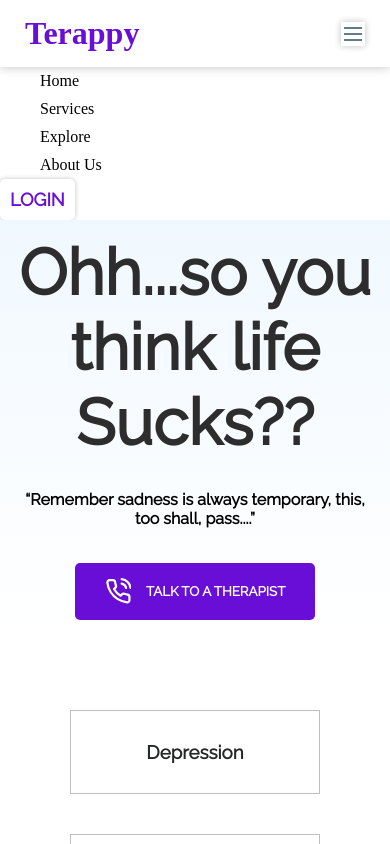
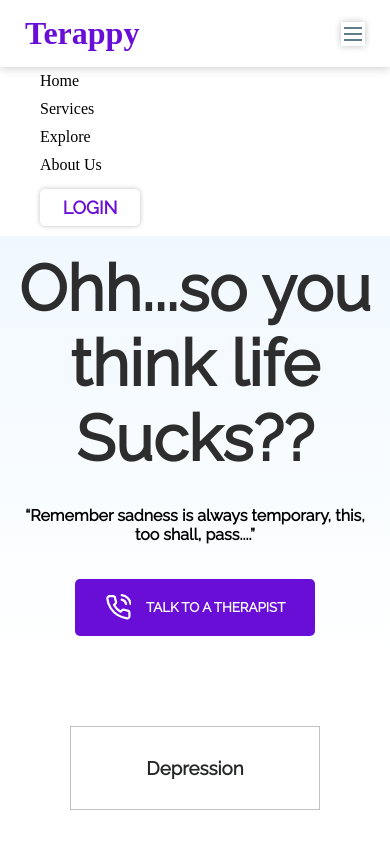
Before and after one commit to Amedzro-Elikplim/Terappy-frontend, a React (Create React App) app: page / in a window 390 px wide. Both pictures are taken after a click on the icon 353 px from the left and 33 px from the top of the page. Shown: the top 844 px of the page. Built offline with nearby package versions, Linux system fonts and the light colour scheme; a web font is replaced by a local one.

Commit message:
fix nav button position in mobile view mode

```diff
--- a/src/components/Navbar/Nav.js
+++ b/src/components/Navbar/Nav.js
@@ -90,6 +90,8 @@ const NavLinksDropdown = styled(Navlinks)`
 `
 
 const DropdownNavButton = styled(NavButton)`
-    margin: 10px 40px;
-    padding: 5px;
+   margin: 10px 40px;
+   width: 100px;
+   padding: 8px;
+
 `
--- a/src/components/Navbar/NavButton.js
+++ b/src/components/Navbar/NavButton.js
@@ -3,11 +3,11 @@ import { primaryColor, navBg } from "../../utils/color/Color";
 import { primaryFont} from "../../utils/fonts/font";
 import { useHistory } from "react-router-dom";
 
-const NavButton = () => {
+const NavButton = ({className}) => {
     const history = useHistory();
 
     return(
-        <StyledButton onClick={() => history.push("/login")}>LOGIN</StyledButton>
+        <StyledButton className = {className} onClick={() => history.push("/login")}>LOGIN</StyledButton>
     )
 }
 
```
